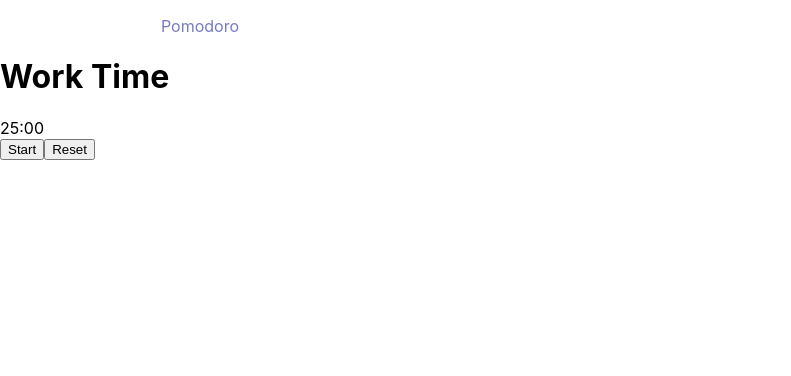
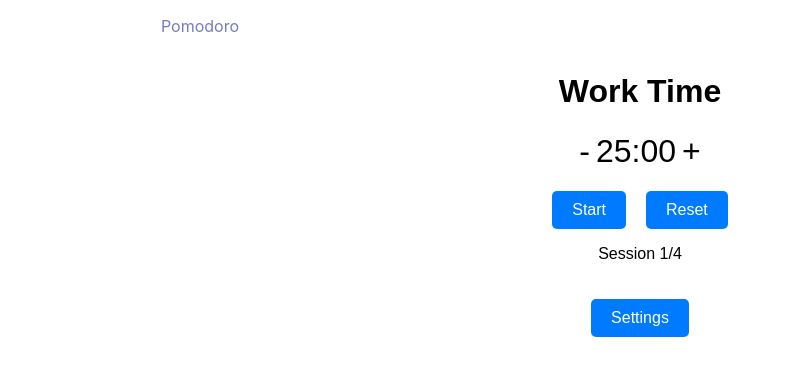
Before and after one commit to teckMUk/pomodoro-chrome-extension, a Next.js app: page / in a window 1280 px wide. Shown: the top 376 px of the page, without its empty margins (0-791 px from the left). Built offline with nearby package versions, Linux system fonts and the light colour scheme.

Commit message:
make time dynamic and add style

```diff
--- /dev/null
+++ b/components/Pomodoro/Pomodoro.module.css
@@ -0,0 +1,79 @@
+.pomodoro {
+  display: flex;
+  flex-direction: column;
+  align-items: center;
+  font-family: Arial, sans-serif;
+}
+
+.settings {
+  display: flex;
+  flex-direction: column;
+  align-items: center;
+  width: 100%;
+  margin-bottom: 20px;
+}
+
+.label {
+  display: flex;
+  flex-direction: column;
+  align-items: center;
+  margin-bottom: 10px;
+}
+
+.timerScreen {
+  display: flex;
+  flex-direction: column;
+  align-items: center;
+}
+
+.timer {
+  display: flex;
+  align-items: center;
+  font-size: 2rem;
+  margin-bottom: 20px;
+}
+
+.controls {
+  display: flex;
+}
+
+.controlButton {
+  margin: 0 10px;
+  padding: 10px 20px;
+  font-size: 1rem;
+  border: none;
+  border-radius: 5px;
+  cursor: pointer;
+  background-color: #007BFF;
+  color: white;
+}
+
+.controlButton:hover {
+  background-color: #0056b3;
+}
+
+.settingsButton {
+  margin-top: 20px;
+  padding: 10px 20px;
+  font-size: 1rem;
+  border: none;
+  border-radius: 5px;
+  cursor: pointer;
+  background-color: #007BFF;
+  color: white;
+}
+
+.settingsButton:hover {
+  background-color: #0056b3;
+}
+
+.timerButton {
+  background: none;
+  border: none;
+  font-size: 2rem;
+  cursor: pointer;
+}
+
+.timerButton:focus {
+  outline: none;
+}
--- a/components/Pomodoro/index.js
+++ b/components/Pomodoro/index.js
@@ -1,10 +1,16 @@
-import React, { useState, useEffect } from 'react';
+import React, { useState, useEffect } from "react";
+import styles from "./Pomodoro.module.css";
 
-export default function PomodoroTimer ()  {
+export default function PomodoroTimer() {
   const [minutes, setMinutes] = useState(25);
   const [seconds, setSeconds] = useState(0);
   const [isActive, setIsActive] = useState(false);
   const [isBreak, setIsBreak] = useState(false);
+  const [sessions, setSessions] = useState(0);
+  const [workTime, setWorkTime] = useState(25);
+  const [shortBreakTime, setShortBreakTime] = useState(5);
+  const [longBreakTime, setLongBreakTime] = useState(15);
+  const [isSettingsScreen, setIsSettingsScreen] = useState(false);
 
   useEffect(() => {
     let interval = null;
@@ -14,8 +20,19 @@ export default function PomodoroTimer ()  {
         if (seconds === 0) {
           if (minutes === 0) {
             setIsActive(false);
-            setIsBreak(!isBreak);
-            setMinutes(isBreak ? 25 : 5);
+            if (isBreak) {
+              setSessions(sessions + 1);
+              setIsBreak(false);
+              setMinutes(workTime);
+            } else {
+              if (sessions === 3) {
+                setMinutes(longBreakTime);
+                setSessions(0);
+              } else {
+                setMinutes(shortBreakTime);
+                setIsBreak(true);
+              }
+            }
             setSeconds(0);
           } else {
             setMinutes(minutes - 1);
@@ -30,7 +47,16 @@ export default function PomodoroTimer ()  {
     }
 
     return () => clearInterval(interval);
-  }, [isActive, seconds]);
+  }, [
+    isActive,
+    seconds,
+    minutes,
+    isBreak,
+    sessions,
+    workTime,
+    shortBreakTime,
+    longBreakTime,
+  ]);
 
   const toggleStartStop = () => {
     setIsActive(!isActive);
@@ -41,18 +67,97 @@ export default function PomodoroTimer ()  {
     setMinutes(25);
     setSeconds(0);
     setIsBreak(false);
+    setSessions(0);
+  };
+
+  const incrementMinutes = () => {
+    setMinutes(minutes + 1);
+  };
+
+  const decrementMinutes = () => {
+    if (minutes > 0) {
+      setMinutes(minutes - 1);
+    }
+  };
+
+  const handleWorkTimeChange = (e) => {
+    setWorkTime(Number(e.target.value));
+  };
+
+  const handleShortBreakTimeChange = (e) => {
+    setShortBreakTime(Number(e.target.value));
+  };
+
+  const handleLongBreakTimeChange = (e) => {
+    setLongBreakTime(Number(e.target.value));
+  };
+
+  const saveSettings = () => {
+    resetTimer();
+    setIsSettingsScreen(false);
   };
 
   return (
-    <div>
-      <h1>{isBreak ? 'Break Time' : 'Work Time'}</h1>
-      <div>
-        {minutes}:{seconds < 10 ? `0${seconds}` : seconds}
-      </div>
-      <button onClick={toggleStartStop}>
-        {isActive ? 'Pause' : 'Start'}
-      </button>
-      <button onClick={resetTimer}>Reset</button>
+    <div className={styles.pomodoro}>
+      {isSettingsScreen ? (
+        <div className={styles.settings}>
+          <label className={styles.label}>
+            Work Time:
+            <input
+              type="number"
+              value={workTime}
+              onChange={handleWorkTimeChange}
+            />
+          </label>
+          <label className={styles.label}>
+            Short Break:
+            <input
+              type="number"
+              value={shortBreakTime}
+              onChange={handleShortBreakTimeChange}
+            />
+          </label>
+          <label className={styles.label}>
+            Long Break:
+            <input
+              type="number"
+              value={longBreakTime}
+              onChange={handleLongBreakTimeChange}
+            />
+          </label>
+          <button className={styles.controlButton} onClick={saveSettings}>
+            Save
+          </button>
+        </div>
+      ) : (
+        <div className={styles.timerScreen}>
+          <h1>{isBreak ? "Break Time" : "Work Time"}</h1>
+          <div className={styles.timer}>
+            <button className={styles.timerButton} onClick={decrementMinutes}>
+              -
+            </button>
+            {minutes}:{seconds < 10 ? `0${seconds}` : seconds}
+            <button className={styles.timerButton} onClick={incrementMinutes}>
+              +
+            </button>
+          </div>
+          <div className={styles.controls}>
+            <button className={styles.controlButton} onClick={toggleStartStop}>
+              {isActive ? "Pause" : "Start"}
+            </button>
+            <button className={styles.controlButton} onClick={resetTimer}>
+              Reset
+            </button>
+          </div>
+          <p>Session {sessions + 1}/4</p>
+          <button
+            className={styles.settingsButton}
+            onClick={() => setIsSettingsScreen(true)}
+          >
+            Settings
+          </button>
+        </div>
+      )}
     </div>
   );
-};
+}
```
Also changed, not shown: 8 other files (tests, documents, lock files or other folders).
